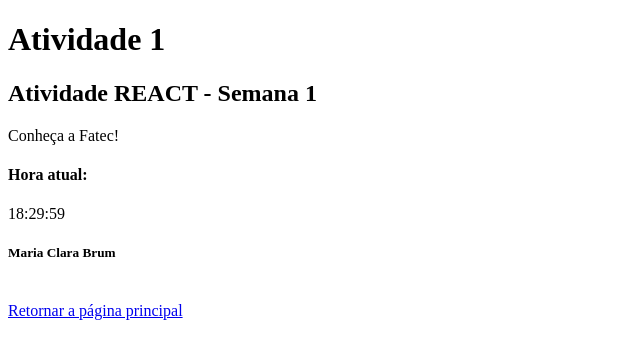
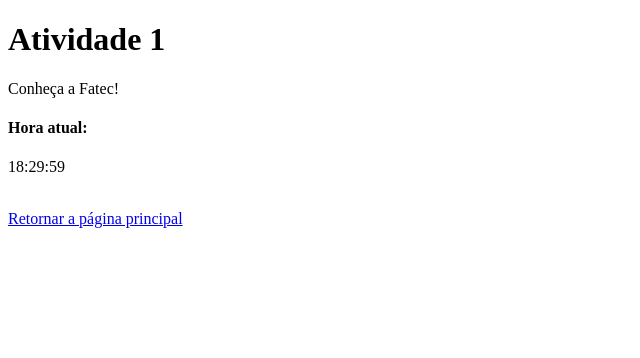
Before and after one commit to MariaClaraBrum/ProjetoReact, a React (Create React App) app: page /atividade1 in a window 1280 px wide. Shown: the top 358 px of the page, without its empty margins (0-640 px from the left). Built offline with nearby package versions, Linux system fonts and the light colour scheme.

Commit message:
Add files via upload

```diff
--- a/src/Letreiro.js
+++ b/src/Letreiro.js
@@ -26,7 +26,6 @@ const AnimatedText = () => {
 const App = () => {
   return (
     <div>
-      <h2>Atividade REACT - Semana 1</h2>
       <AnimatedText />
     </div>
   );
--- a/src/Relogio.js
+++ b/src/Relogio.js
@@ -20,7 +20,6 @@ function Relogio() {
     <div>
       <h4>Hora atual:</h4>
       <p>{hora}</p>
-      <h5>Maria Clara Brum</h5>
     </div>
 
   );
```
